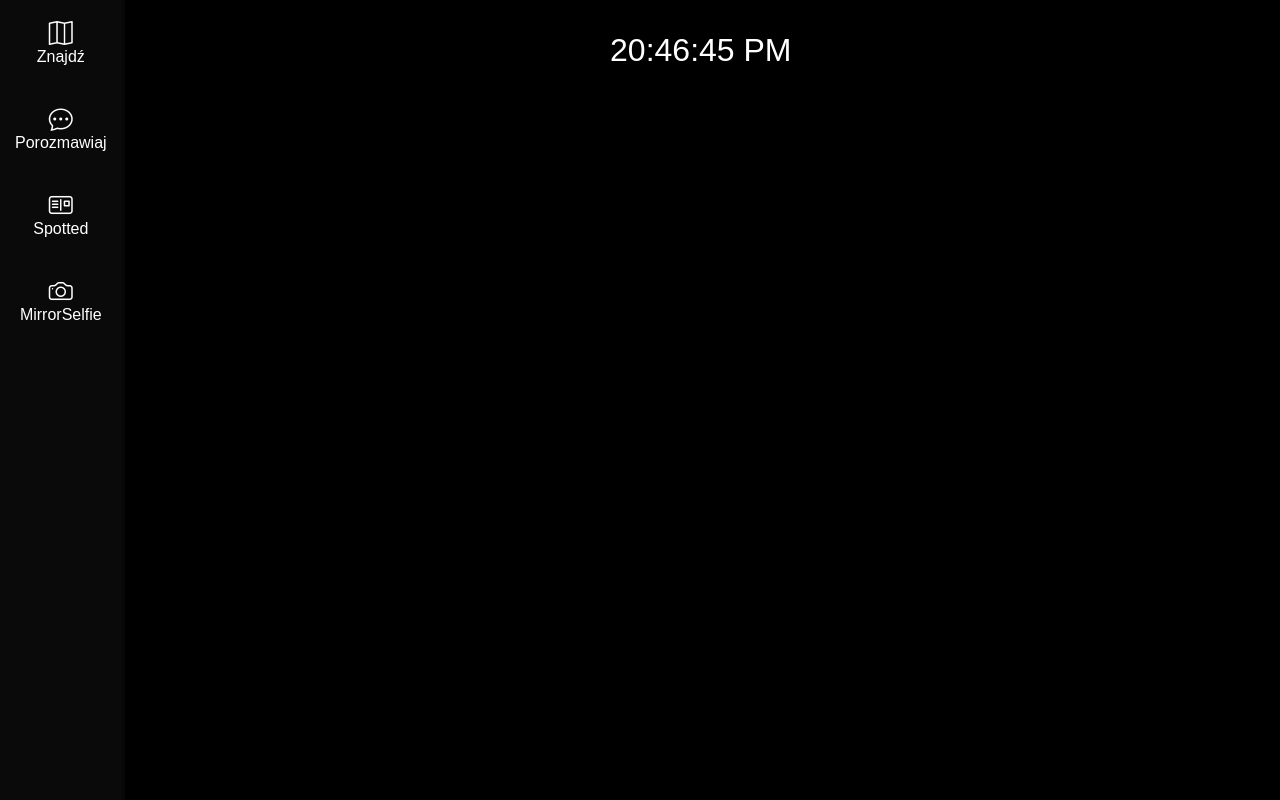
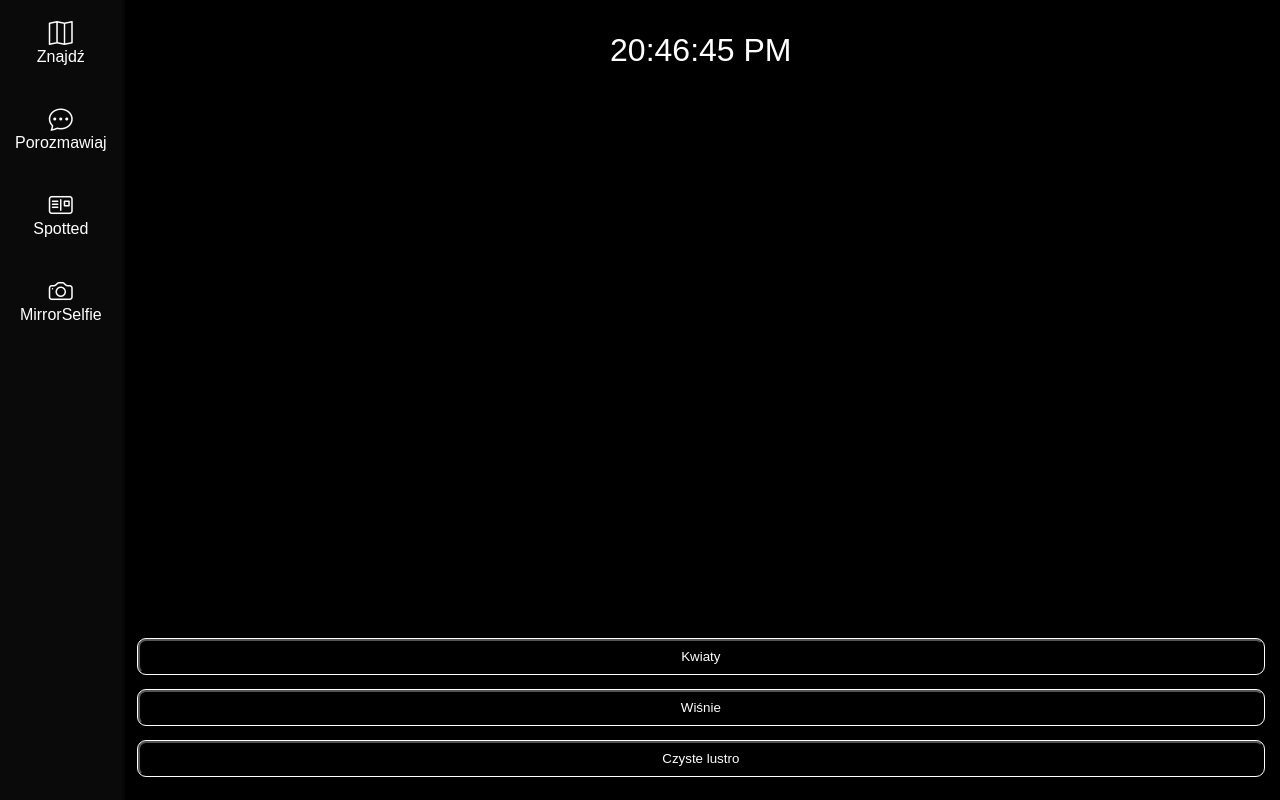
Before and after one commit to sukerberk1/MirrorBuddy, a Django app: page /mirrorselfie in a window 1280 px wide. Run offline with Django 4.2, Linux system fonts and the light colour scheme; some web fonts are replaced.

Commit message:
Add MirrorSelfie functionalities
Current filters: cherry, flowers and nofilter. Flowers are propobly copyrighted :(

```diff
--- /dev/null
+++ b/MirrorBuddy/static/filters.js
@@ -0,0 +1,6 @@
+const filterlist = document.getElementById('filter-choices');
+const filterbox = document.getElementById('filterbox');
+function filter(filternumber){
+    filterlist.style.opacity = "0";
+    filterbox.style.backgroundImage = `url('../static/filters/filter${filternumber}.png')`;
+}
--- a/MirrorBuddy/static/style-mapfinder.css
+++ b/MirrorBuddy/static/style-mapfinder.css
@@ -50,6 +50,8 @@ form button{
     background-color: rgba(0,0,0,0.4);
     padding: 1rem;
 }
+
+
 /* editing main css */
 .container-content{
     display: flex;
--- a/MirrorBuddy/static/style-mirrorselfie.css
+++ b/MirrorBuddy/static/style-mirrorselfie.css
@@ -0,0 +1,43 @@
+
+
+/* editing main css */
+.container-content{
+    display: flex;
+    flex-flow: column;
+}
+ul#filter-choices{
+    margin-top: auto;
+    list-style: none;
+    display: flex;
+    flex-flow: column;
+    padding: 1rem;
+    transition: 100ms;
+}
+ul#filter-choices li{
+    flex: 1;
+    text-align: center;
+}
+ul#filter-choices button{
+    outline: 1px solid white;
+    border-radius: 8px;
+    padding: 0.5rem 1rem;
+    width: 100%;
+    color: white;
+    background-color: transparent;
+    margin: 0.6em 0 0.6em 0;
+}
+
+
+.filter{
+    position: absolute;
+    top: 0;
+    left: 0;
+    width: 100%;
+    height: 100vh;
+}
+
+#filterbox{
+    background-repeat: no-repeat;
+    background-size: 65%;
+    background-position: right bottom;
+}
--- a/MirrorBuddy/templates/base.html
+++ b/MirrorBuddy/templates/base.html
@@ -40,7 +40,7 @@
             </ul>
         </nav>
 
-        <div class="container-content">
+        <div class="container-content" id="filterbox">
             <div id="clock">
                 <!-- script effect -->
             </div>
--- a/MirrorBuddy/templates/mirror_selfie.html
+++ b/MirrorBuddy/templates/mirror_selfie.html
@@ -10,4 +10,18 @@
 {% block content %}
 
 
+<ul id="filter-choices">
+    <li class="filter-button">
+        <button onclick="filter(1)">Kwiaty</button>
+    </li>
+    <li class="filter-button">
+        <button onclick="filter(2)">Wiśnie</button>
+    </li>
+    <li class="filter-button">
+        <button onclick="filter(3)">Czyste lustro</button>
+    </li>
+</ul>
+
+
+<script src="{% static 'filters.js' %}"></script>
 {% endblock %}
```
Also changed, not shown: MirrorBuddy/static/filters/filter1.png (added), MirrorBuddy/static/filters/filter1.svg (added), MirrorBuddy/static/filters/filter2.png (added).
